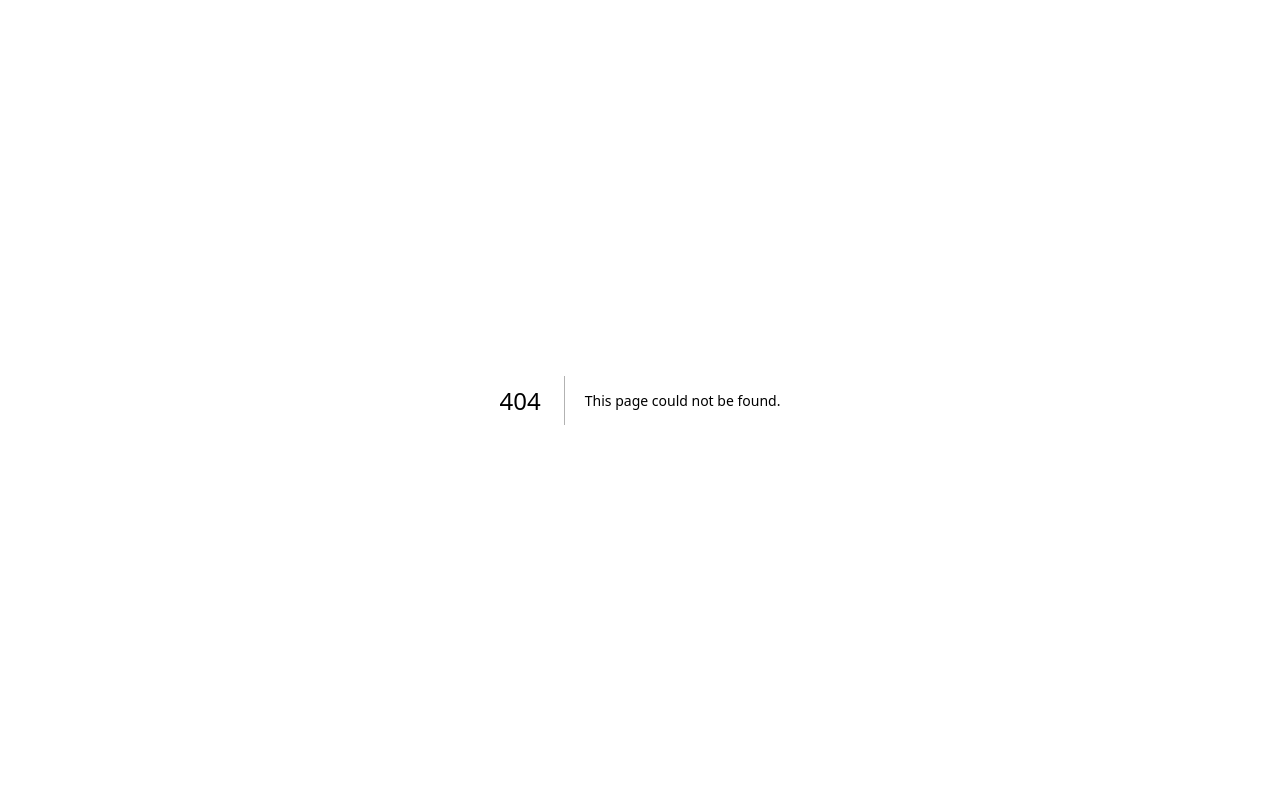
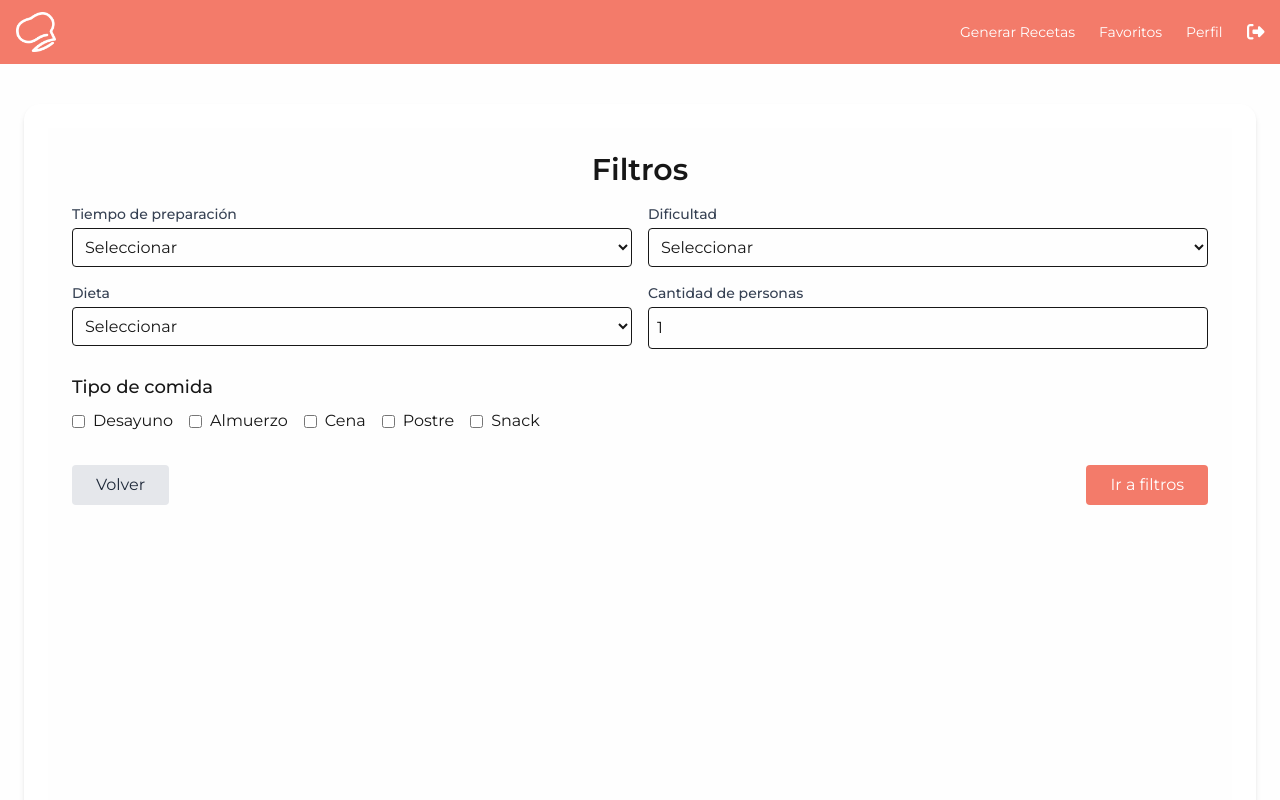
Before and after one commit to adigio/cuoco-ui, a Next.js app: page /filters in a window 1280 px wide. Before the commit this address had no page. Shown: the top 800 px of the page. Built offline with nearby package versions, Linux system fonts and the light colour scheme.

Commit message:
PC-51 inicio pantalla filtros

```diff
--- /dev/null
+++ b/src/app/(generator)/filters/page.jsx
@@ -0,0 +1,23 @@
+// pages/filtros.js
+'use client';
+import RecipeFilters from "@/components/RecipeFilters";
+import Footer from "@/components/landing/Footer";
+import NavbarHome from "@/components/navbars/NavbarHome";
+
+export default function FiltrosPage() {
+  const handleFiltrar = (filtros) => {
+    console.log('Filtros aplicados:', filtros);
+    // Acá podés aplicar los filtros a una búsqueda o API
+  };
+  return (
+    <div className="flex flex-col min-h-screen bg-[#fefefe]">
+      <NavbarHome />
+         <main className="flex-1 px-6 py-10">
+             <div className="container mx-auto bg-white p-6 rounded-2xl shadow-md">
+        <RecipeFilters />;
+        </div>
+        </main>
+      <Footer />
+    </div>
+  );
+}
--- a/src/app/(generator)/recipe-generator/page.js
+++ b/src/app/(generator)/recipe-generator/page.js
@@ -4,12 +4,12 @@ import React, { useState } from "react";
 import { useRouter } from "next/navigation";
 import { useIngredients } from "@/context/IngredientContext";
 import { mockAnalyzeImages } from "@/services/visionService";
-import NavbarLanding from "@/components/navbars/NavbarLanding";
 import Footer from "@/components/landing/Footer";
 import RecipeImageUploader from "@/components/recipe-generator/ImageUploader";
 import RecipeIngredientInput from "@/components/recipe-generator/IngredientInput";
 import RecipeIngredientList from "@/components/recipe-generator/IngredientList";
 import AlertModal from "@/components/shared/modal/AlertModal";
+import NavbarHome from "@/components/navbars/NavbarHome";
 export default function RecipeGeneratorPage() {
   const [images, setImages] = useState([]);
   const [loading, setLoading] = useState(false);
@@ -54,7 +54,7 @@ export default function RecipeGeneratorPage() {
 
   return (
   <div className="flex flex-col min-h-screen bg-[#fefefe]">
-    <NavbarLanding />
+    <NavbarHome />
 
     {/* Contenido principal que crece */}
     <main className="flex-1">
--- a/src/app/(generator)/results/page.jsx
+++ b/src/app/(generator)/results/page.jsx
@@ -4,7 +4,7 @@ import React, { useEffect, useState } from 'react';
 import { useRouter } from 'next/navigation';
 import { useIngredients } from '@/context/IngredientContext';
 import { generateRecipes } from '@/services/recipeService';
-import NavbarLanding from '@/components/navbars/NavbarLanding';
+import NavbarHome from '@/components/navbars/NavbarHome';
 import Footer from '@/components/landing/Footer';
 import RecipeCard from '@/components/shared/cards/RecipeCard';
 import ChefLoader from '@/components/shared/ChefLoader';
@@ -59,7 +59,7 @@ export default function RecipeResultsPage() {
     };
 
     const handleBack = () => {
-      router.push('/review');
+      router.push('/filters');
     };
 
   if (loading) {
@@ -68,7 +68,7 @@ export default function RecipeResultsPage() {
 
   return (
   <div className="flex flex-col min-h-screen bg-[#fefefe]">
-    <NavbarLanding />
+    <NavbarHome />
 
     <main className="flex-1">
       <div className="container mx-auto px-4 py-12">
--- a/src/app/(generator)/review/page.jsx
+++ b/src/app/(generator)/review/page.jsx
@@ -3,7 +3,7 @@
 import React, { useState, useEffect } from 'react';
 import { useRouter } from 'next/navigation';
 import { useIngredients } from '@/context/IngredientContext';
-import NavbarLanding from '@/components/navbars/NavbarLanding';
+import NavbarHome from '@/components/navbars/NavbarHome';
 import Footer from '@/components/landing/Footer';
 import AlertModal from '@/components/shared/modal/AlertModal';
 export default function ReviewPage() {
@@ -59,11 +59,12 @@ export default function ReviewPage() {
     }
 
     // Redirigir a la página de resultados
-    router.push('/results');
+    router.push('/filters');
   };
 
 return (
   <div className="flex flex-col min-h-screen bg-[#fefefe]">
+    <NavbarHome />
     {/* Aca iría <NavbarLanding /> si lo usás */}
 
     <main className="flex-1 px-6 py-10">
@@ -143,7 +144,7 @@ return (
             onClick={handleFinish}
             className="bg-[#f37b6a] text-white px-6 py-2 rounded hover:bg-[#e36455] transition"
           >
-            Generar Recetas
+           Ir a filtros
           </button>
         </div>
       </div>
--- /dev/null
+++ b/src/components/RecipeFilters.jsx
@@ -0,0 +1,154 @@
+'use client';
+
+import { useRouter } from 'next/navigation';
+import { useState } from 'react';
+
+const ingredientesEjemplo = ['Fideos', 'Zanahoria', 'Queso', 'Tomate', 'Pollo'];
+const tiposDeComida = ['Desayuno', 'Almuerzo', 'Cena', 'Postre', 'Snack'];
+
+export default function RecipeFilters({ onSubmit }) {
+  const router = useRouter();
+
+  const [selectedIngredients, setSelectedIngredients] = useState([]);
+  const [filters, setFilters] = useState({
+    tiempo: '',
+    dificultad: '',
+    tipos: [],
+    dieta: '',
+    personas: 1,
+  });
+
+  const toggleIngredient = (ing) => {
+    setSelectedIngredients((prev) =>
+      prev.includes(ing) ? prev.filter((i) => i !== ing) : [...prev, ing]
+    );
+  };
+
+  const handleChange = (e) => {
+    setFilters({ ...filters, [e.target.name]: e.target.value });
+  };
+
+  const toggleTipo = (tipo) => {
+    setFilters((prev) => {
+      const tipos = prev.tipos.includes(tipo)
+        ? prev.tipos.filter((t) => t !== tipo)
+        : [...prev.tipos, tipo];
+      return { ...prev, tipos };
+    });
+  };
+
+  const generarPrompt = (ingredientes, filtros) => {
+    let prompt = `Genera recetas con estos ingredientes: ${ingredientes.join(', ')}.`;
+
+    if (filtros.tiempo) prompt += ` Solo mostrar recetas que se preparen en ${filtros.tiempo}.`;
+    if (filtros.dificultad) prompt += ` Dificultad: ${filtros.dificultad}.`;
+    if (filtros.tipos.length > 0) prompt += ` Tipo de comida: ${filtros.tipos.join(', ')}.`;
+    if (filtros.dieta) prompt += ` Preferencias dietéticas: ${filtros.dieta}.`;
+    if (filtros.personas) prompt += ` Deben rendir para ${filtros.personas} personas.`;
+
+    prompt += ` Incluir pasos, ingredientes extra y calorías estimadas.`;
+    return prompt;
+  };
+
+  const handleFinish = () => {
+    const prompt = generarPrompt(selectedIngredients, filters);
+    console.log(prompt);
+    router.push('/results');
+  };
+
+  return (
+    <div className="flex flex-col min-h-screen bg-[#fefefe] p-6">
+      <h2 className="text-3xl font-semibold mb-4 text-center">Filtros</h2>
+      <div className="grid grid-cols-2 gap-4">
+        <div className="flex flex-col">
+          <label className="text-sm font-medium mb-1 text-gray-700">Tiempo de preparación</label>
+          <select name="tiempo" value={filters.tiempo} onChange={handleChange} className="p-2 border rounded">
+            <option value="">Seleccionar</option>
+            <option value="menos de 15 minutos">-15 min</option>
+            <option value="15 a 30 minutos">15-30 min</option>
+            <option value="más de 30 minutos">+30 min</option>
+          </select>
+        </div>
+
+        <div className="flex flex-col">
+          <label className="text-sm font-medium mb-1 text-gray-700">Dificultad</label>
+          <select name="dificultad" value={filters.dificultad} onChange={handleChange} className="p-2 border rounded">
+            <option value="">Seleccionar</option>
+            <option value="fácil">Fácil</option>
+            <option value="media">Media</option>
+            <option value="difícil">Difícil</option>
+          </select>
+        </div>
+
+        <div className="flex flex-col">
+          <label className="text-sm font-medium mb-1 text-gray-700">Dieta</label>
+          <select name="dieta" value={filters.dieta} onChange={handleChange} className="p-2 border rounded">
+            <option value="">Seleccionar</option>
+            <option value="vegetariana">Vegetariana</option>
+            <option value="vegana">Vegana</option>
+            <option value="sin gluten">Sin gluten</option>
+            <option value="keto">Keto</option>
+          </select>
+        </div>
+
+        <div className="flex flex-col">
+          <label className="text-sm font-medium mb-1 text-gray-700">Cantidad de personas</label>
+          <input
+            type="number"
+            name="personas"
+            value={filters.personas}
+            onChange={handleChange}
+            className="p-2 border rounded"
+            min="1"
+          />
+        </div>
+      </div>
+
+      <div className="mt-6">
+        <h3 className="text-lg font-medium mb-2">Tipo de comida</h3>
+        <div className="flex flex-wrap gap-4">
+          {tiposDeComida.map((tipo) => (
+            <label key={tipo} className="flex items-center gap-2">
+              <input
+                type="checkbox"
+                checked={filters.tipos.includes(tipo)}
+                onChange={() => toggleTipo(tipo)}
+              />
+              {tipo}
+            </label>
+          ))}
+        </div>
+      </div>
+       {/* <h2 className="text-xl font-semibold mb-4">Seleccioná ingredientes</h2>
+      <div className="flex flex-wrap gap-2 mb-6">
+        {ingredientesEjemplo.map((ing) => (
+          <button
+            key={ing}
+            onClick={() => toggleIngredient(ing)}
+            className={`px-3 py-1 rounded border ${
+              selectedIngredients.includes(ing) ? 'bg-blue-500 text-white' : 'bg-gray-100'
+            }`}
+          >
+            {ing}
+          </button>
+        ))}
+      </div> */}
+
+      <div className="flex justify-between mt-8">
+        <button
+          onClick={() => router.push('/review')}
+          className="bg-gray-200 text-gray-800 px-6 py-2 rounded hover:bg-gray-300 transition"
+        >
+          Volver
+        </button>
+
+        <button
+          onClick={handleFinish}
+          className="bg-[#f37b6a] text-white px-6 py-2 rounded hover:bg-[#e36455] transition"
+        >
+          Ir a filtros
+        </button>
+      </div>
+    </div>
+  );
+}
--- /dev/null
+++ b/src/components/navbars/NavbarHome.jsx
@@ -0,0 +1,31 @@
+// components/Navbar.js
+import { FontAwesomeIcon } from '@fortawesome/react-fontawesome';
+import { faRightFromBracket } from '@fortawesome/free-solid-svg-icons';
+import Link from 'next/link';
+import Router from 'next/router';
+export default function NavbarHome() {
+  return (
+    <header className="bg-[#f37b6a] py-3">
+      <div className="container mx-auto flex items-center justify-between px-4">
+        {/* Logo */}
+        <div className="flex items-center space-x-2">
+            <img
+            src={"/logos/logo-blanco.png"}
+            alt="Comida casera"
+            className="w-10 h-10 object-contain"
+          />
+        </div>
+
+        {/* Menu */}
+        <nav className="flex items-center space-x-6 text-white text-sm">
+          <Link href="/recipe-generator" className="hover:underline">Generar Recetas</Link>
+          <Link href="/favoritos" className="hover:underline">Favoritos</Link>
+          <Link href="/perfil" className="hover:underline">Perfil</Link>
+          <button title="Cerrar sesión">
+            <FontAwesomeIcon icon={faRightFromBracket} size="lg" />
+          </button>
+        </nav>
+      </div>
+    </header>
+  );
+}
```
